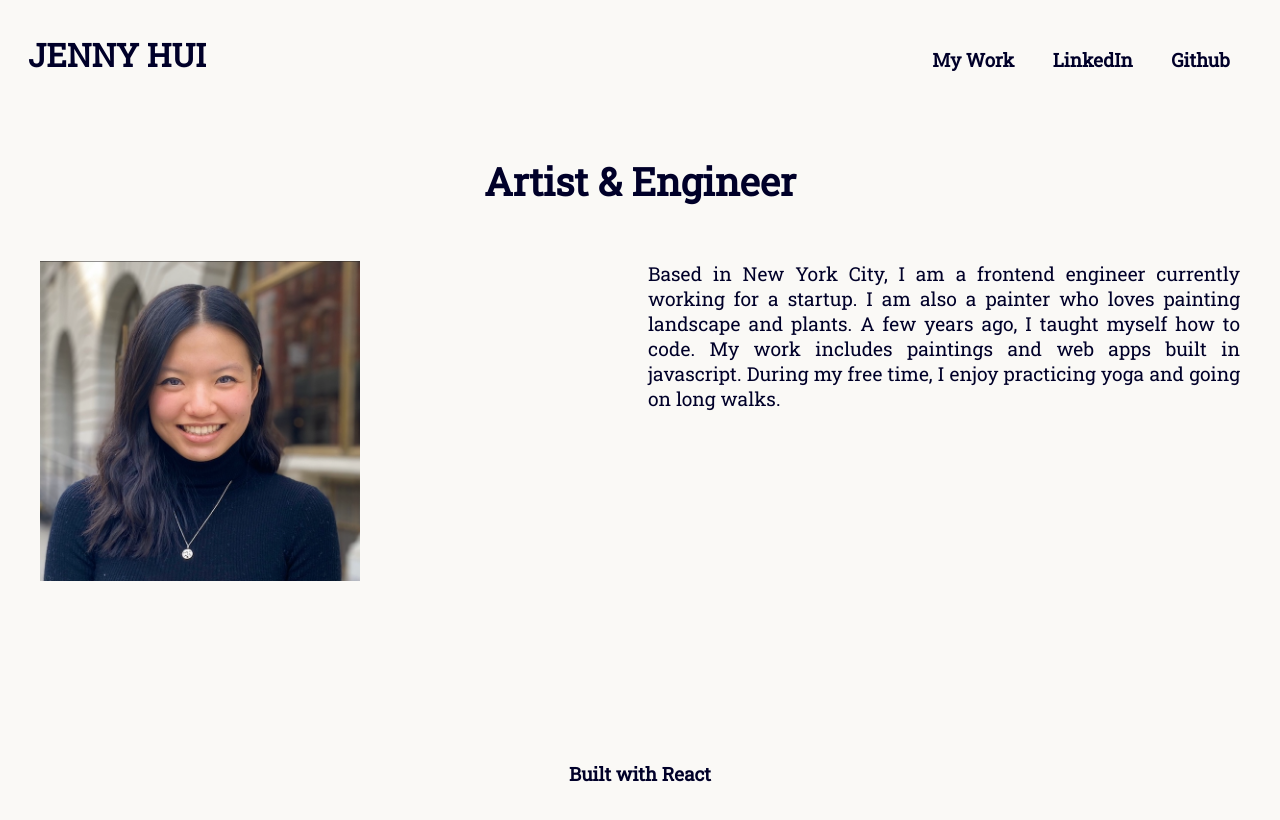
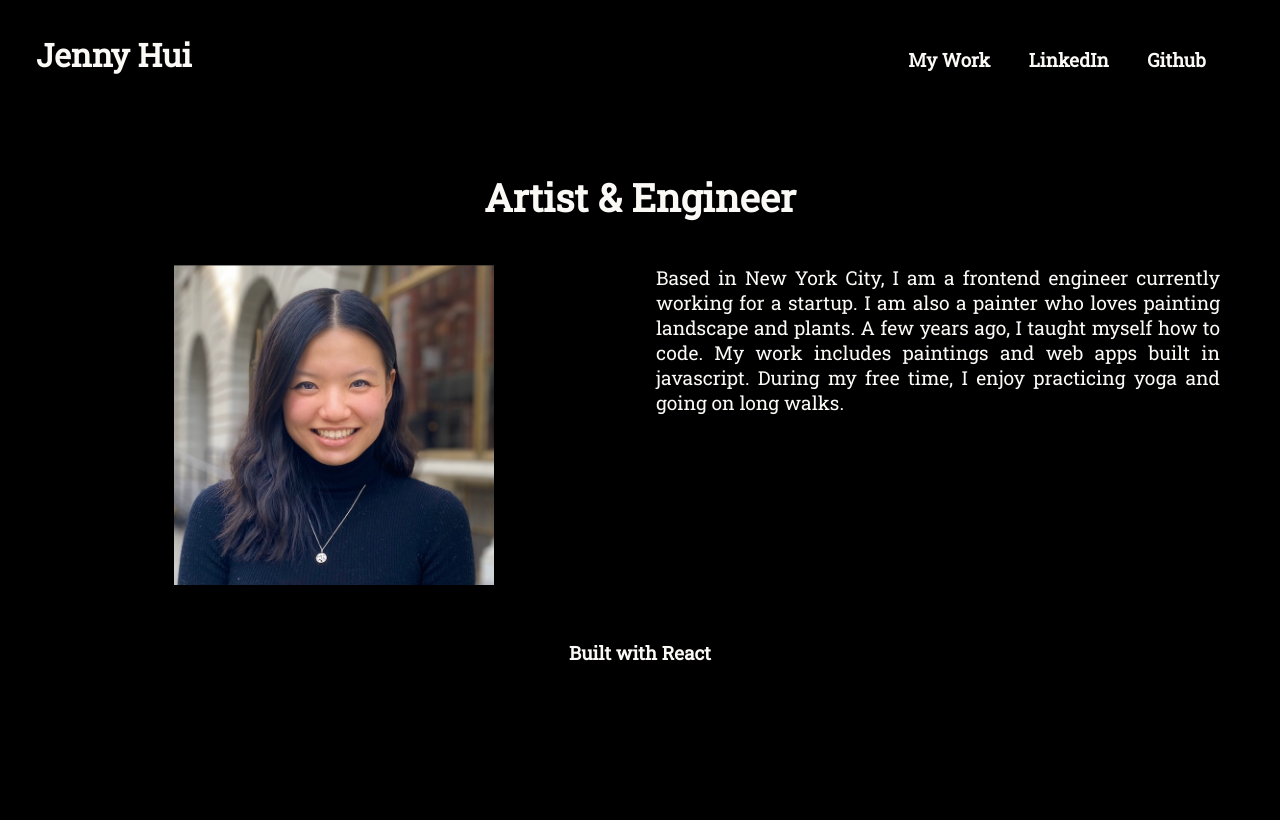
Before and after one commit to jennyhuii/personal-website, a React (Create React App) app: page / in a window 1280 px wide. Shown: the top 820 px of the page. Built offline with nearby package versions, Linux system fonts and the light colour scheme.

Commit message:
fixed colors

```diff
--- a/public/index.html
+++ b/public/index.html
@@ -24,7 +24,7 @@
       work correctly both with client-side routing and a non-root public URL.
       Learn how to configure a non-root public URL by running `npm run build`.
     -->
-    <title>JENNY HUI</title>
+    <title>Jenny Hui</title>
     <style>
       @import url('https://fonts.googleapis.com/css?family=Roboto+Slab&display=swap');
     </style>
--- a/src/App.jsx
+++ b/src/App.jsx
@@ -20,47 +20,26 @@ const theme = {
   main: "black-and-white"
 };
 
-const Grid = styled.div`
-  display: grid;
-  grid-template-columns: [first] 40px [line2] 50px [line3] auto [col4-start] 50px [five] 40px [end];
-  grid-template-rows: [row1-start] 90px [row1-end] auto [third-line] 150px [last-line];
-  background-color: #FAF9F6;
-  height: 110vh;
-`
-
 const HeaderContainer = styled.div`
-  grid-column-start: 1;
-  grid-column-end: end;
-  grid-row-start: row1-start;
-  grid-row-end: 1;
-  color: #000029;
   padding: 0.75rem;
+  height: 90px;
 `
 
 const MainContainer = styled.div`
-  grid-column-start: 1;
-  grid-column-end: end;
-  grid-row-start: 2;
-  grid-row-end: 2;
-  color: #000029;
   justify-self: stretch;
-  padding: 0.75rem;
+  padding: 1rem;
 `
 
 const FooterContainer = styled.div`
-  grid-column-start: 1;
-  grid-column-end: end;
-  grid-row-start: 3;
-  grid-row-end: 3;
-  color: #000029;
   justify-self: stretch;
-  padding: 0.75rem;
+  padding-bottom: 1rem;
+  height: 70px;
 `
 
 const App = () => {
   return (
     <ThemeProvider theme={theme}>
-      <Grid>
+      <div>
         <Router>
           <HeaderContainer>
             <Header />
@@ -77,8 +56,7 @@ const App = () => {
             <Footer />
           </FooterContainer>
         </Router>
-
-      </Grid>
+      </div>
     </ThemeProvider>
   );
 }
--- a/src/components/Footer.jsx
+++ b/src/components/Footer.jsx
@@ -2,6 +2,7 @@ import React from 'react';
 import styled from 'styled-components';
 
 const StyledFooterContainer = styled.div`
+    padding-top: 1rem;
     text-align: center;
 `
 
--- a/src/components/Header.jsx
+++ b/src/components/Header.jsx
@@ -7,16 +7,15 @@ const StyledHeaderContainer = styled.div`
     flex-direction: row;
     justify-content: space-between;
     align-content: center;
-    padding-left: 1rem;
+    padding: 0 1.5rem 0 1.5rem;
 `
 
 const StyledLink = styled(NavLink)`
     text-decoration:none;
-    color: #000029;
     &:hover {
         text-decoration:none;
         &>h3 {
-        color: #899499;
+        color: #bed4e9;
         padding-bottom: 5px;
         border-bottom-style: solid;
         }
@@ -32,11 +31,10 @@ const StyledLink = styled(NavLink)`
 
 const StyledAnchor = styled.a`
     text-decoration:none;
-    color: #000029;
     &:hover {
         text-decoration:none;
         &>h3 {
-        color: #899499;
+        color: #bed4e9;
         padding-bottom: 5px;
         border-bottom-style: solid;
         }
@@ -52,11 +50,10 @@ const StyledAnchor = styled.a`
 
 const StyledHomeLink = styled(NavLink)`
     text-decoration:none;
-    color: #000029;
     &:hover {
         text-decoration:none;
         &>h1 {
-        color: #899499;
+        color: #bed4e9;
         padding-bottom: 5px;
         border-bottom-style: solid;
         }
@@ -79,7 +76,7 @@ const Header = () => {
 
     return (
         <StyledHeaderContainer>
-            <StyledHomeLink to="/"><h1>JENNY HUI</h1></StyledHomeLink>
+            <StyledHomeLink to="/"><h1>Jenny Hui</h1></StyledHomeLink>
             <StyledList>
                 <StyledListItem><StyledLink to="/my-work"><h3>My Work</h3></StyledLink></StyledListItem>
                 <StyledListItem><StyledAnchor href='https://www.linkedin.com/in/jennyhui93'><h3>LinkedIn</h3></StyledAnchor></StyledListItem>
--- a/src/constants/Styles.jsx
+++ b/src/constants/Styles.jsx
@@ -9,8 +9,11 @@ export const StyledMainContainer = styled.div`
 export const StyledMainTextContainer = styled.div`
     align-content: center;
     text-align: center;
-    padding-top: 1rem;
-    padding-bottom: 1rem;
+    padding: 0.25rem;
+`
+
+export const AlignCenterContainer = styled.div`
+    align-content: center;
 `
 
 export const StyledMainText = styled.h3`
@@ -21,7 +24,7 @@ export const StyledContentContainer = styled.div`
     max-width: 1200px;
     margin: 0 auto;
     display: grid;
-    grid-gap: 1rem;
+    grid-gap: 1.5rem;
     grid-template-columns: repeat(2, 1fr);
 `
 
@@ -29,10 +32,9 @@ export const StyledText = styled.p`
     font-size: 1.2rem;
     text-align: justify;
     margin-top: 0;
+    padding: 0 1.25rem 0 0.25rem;
 `
 
 export const StyledImage = styled.img`
     height: ${props => props.height};
-    padding-left: ${props => props.paddingLeft};
-    padding-right: ${props => props.paddingRight};
 `
--- a/src/index.css
+++ b/src/index.css
@@ -3,10 +3,13 @@ body {
   font-family: 'Roboto Slab';
   -webkit-font-smoothing: antialiased;
   -moz-osx-font-smoothing: grayscale;
+  height: auto;
+  background-color: #000000;
+  color: #FAF9F6;
 }
 
 div {
-  background-color: #FAF9F6;
+  background-color: #000000;
   animation: fadeInAnimation ease 2s;
   animation-iteration-count: 1;
   animation-fill-mode: forwards;
@@ -17,6 +20,10 @@ code {
     monospace;
 }
 
+a {
+  color: #FAF9F6;
+}
+
 @keyframes fadeInAnimation {
   0% {
       opacity: 0;
--- a/src/pages/Home.jsx
+++ b/src/pages/Home.jsx
@@ -1,5 +1,4 @@
 import React from 'react';
-import styled from 'styled-components';
 import Headshot from '../images/headshot.png';
 import {
     StyledMainContainer,
@@ -7,11 +6,10 @@ import {
     StyledMainTextContainer,
     StyledText,
     StyledMainText,
+    AlignCenterContainer,
+    StyledImage
  } from '../constants/Styles';
 
-export const StyledImage = styled.img`
-    height: 20rem;
-`
 
 const Home = () => {
     return (
@@ -20,7 +18,7 @@ const Home = () => {
                 <StyledMainText>Artist & Engineer</StyledMainText>
             </StyledMainTextContainer>
             <StyledContentContainer>
-                <StyledImage src={Headshot} />
+                <AlignCenterContainer><StyledImage src={Headshot} height={'20rem'} /></AlignCenterContainer>
                 <StyledText>
                     Based in New York City, I am a frontend engineer currently working for a startup.
                     I am also a painter who loves painting landscape and plants.
--- a/src/pages/Work.jsx
+++ b/src/pages/Work.jsx
@@ -1,4 +1,5 @@
 import React from 'react';
+import styled from 'styled-components';
 import {
     StyledMainContainer,
     StyledContentContainer,
@@ -11,19 +12,31 @@ import SundayPicnic from '../images/sunday-picnic.png';
 import WhiteLilies from '../images/white-lilies.png';
 import Sunflowers from '../images/sunflowers.png';
 
+const StyledImageContainer = styled.div`
+    background-color: #FAF9F6;
+    padding: 2rem 1.25rem 2rem 1.25rem;
+    justify-content: center;
+`
+
 const Work = () => {
     return (
         <StyledMainContainer>
             <StyledMainTextContainer>
                 <StyledMainText>My Work</StyledMainText>
             </StyledMainTextContainer>
-            <StyledContentContainer flexDirection={'row-reverse'}>
-                <StyledImage src={SundayPicnic} height={'22rem'} paddingLeft={'3rem'} />
-                <StyledImage src={Sunflowers} height={'28rem'} paddingLeft={'3rem'} />
-            </StyledContentContainer>
-            <StyledContentContainer flexDirection={'row'}>
-                <StyledImage src={WhiteLilies} height={'28rem'} paddingRight={'3rem'} />
-                <StyledImage src={RedLily} height={'28rem'} paddingRight={'3rem'} />
+            <StyledContentContainer>
+                <StyledImageContainer>
+                    <StyledImage src={WhiteLilies} height={'28rem'} />
+                </StyledImageContainer>
+                <StyledImageContainer>
+                    <StyledImage src={RedLily} height={'28rem'} />
+                </StyledImageContainer>
+                <StyledImageContainer>
+                    <StyledImage src={SundayPicnic} height={'22rem'} />
+                </StyledImageContainer>
+                <StyledImageContainer>
+                    <StyledImage src={Sunflowers} height={'28rem'} />
+                </StyledImageContainer>
             </StyledContentContainer>
         </StyledMainContainer>
     )
```
